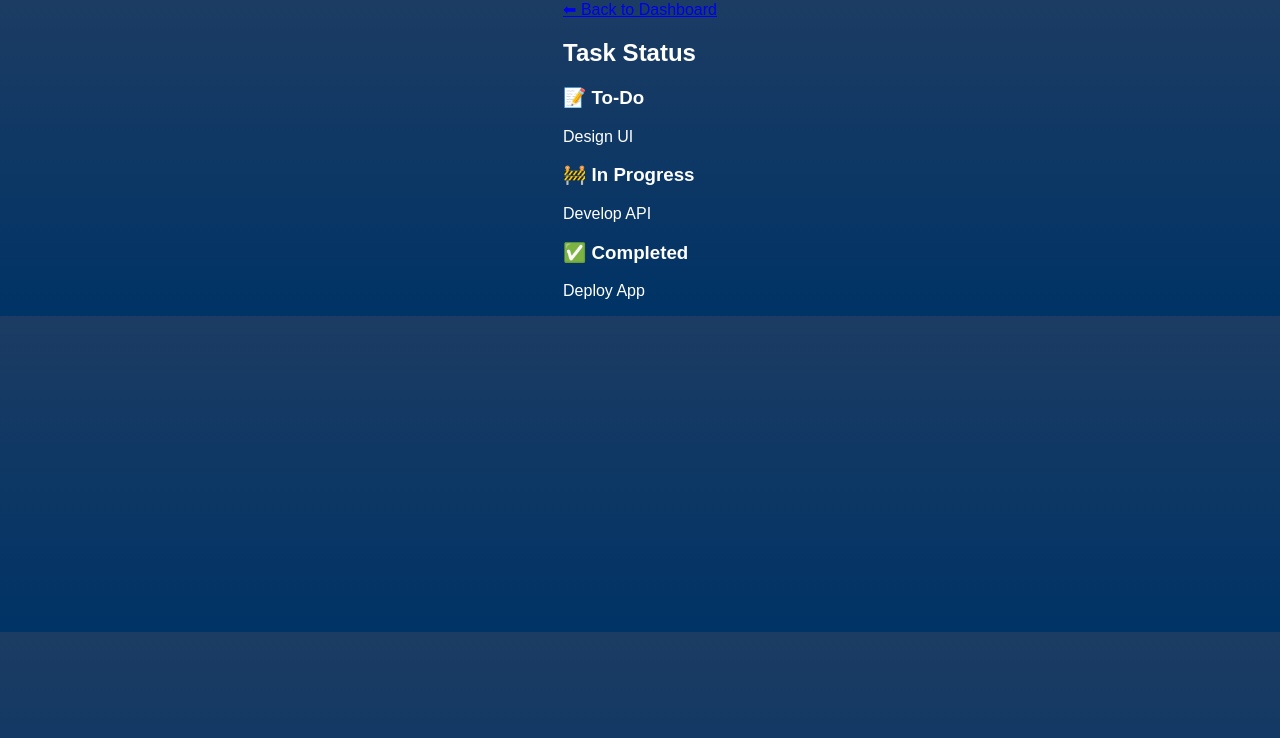
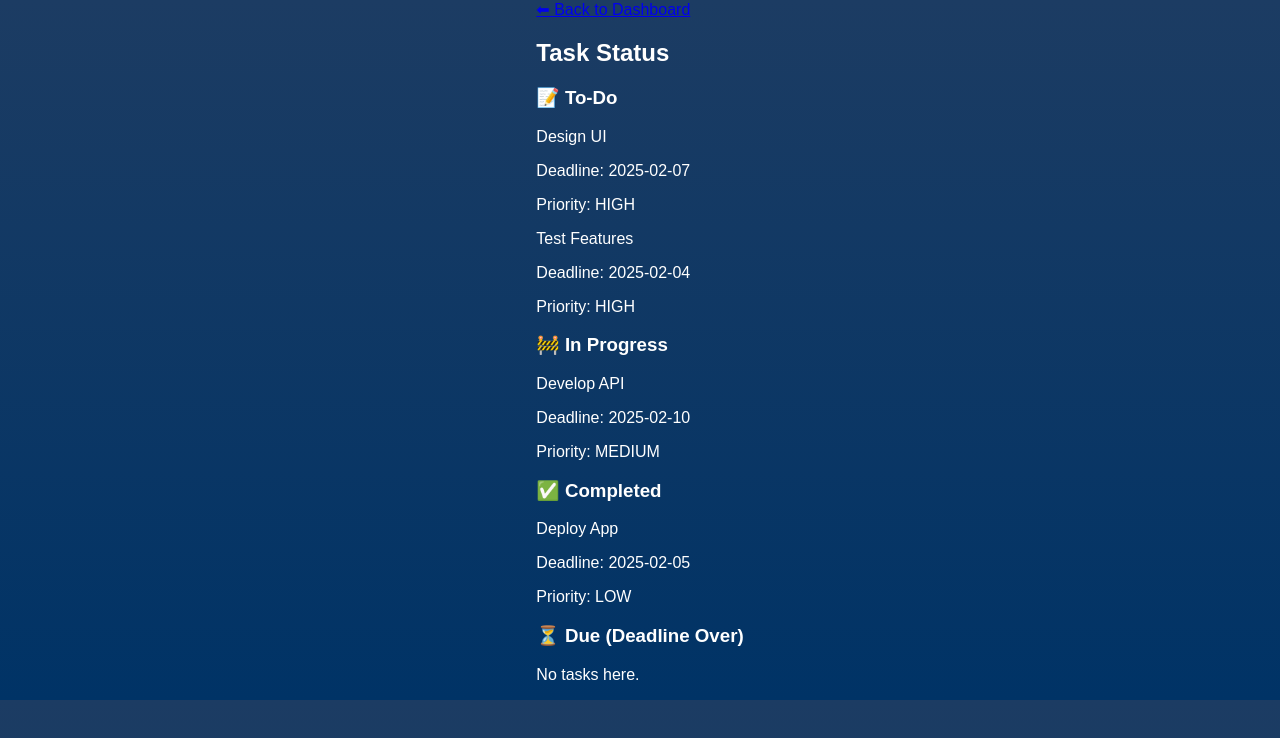
Before and after one commit to Sivasaktih/Task-Management, a React (Create React App) app: page /task-status in a window 1280 px wide. Shown: the top 738 px of the page. Built offline with nearby package versions, Linux system fonts and the light colour scheme.

Commit message:
taskstatus under progress

```diff
--- a/src/index.css
+++ b/src/index.css
@@ -1,3 +1,7 @@
+@tailwind base;
+@tailwind components;
+@tailwind utilities;
+
 body {
   margin: 0;
   font-family: -apple-system, BlinkMacSystemFont, 'Segoe UI', 'Roboto', 'Oxygen',
--- a/src/pages/Dashboard.js
+++ b/src/pages/Dashboard.js
@@ -27,7 +27,7 @@ export default function Dashboard() {
 
       <div className="content">
         <div className="topbar">
-          <h1 className="font-white">My Tasks</h1>
+          <h1 className="text-white">My Tasks</h1>
           <input type="text" className="search-bar" placeholder="Filter and search" />
         </div>
 
--- a/src/pages/TastStatus.js
+++ b/src/pages/TastStatus.js
@@ -1,38 +1,72 @@
 import { Link } from "react-router-dom";
-import { useState } from "react";
+import { useState, useEffect } from "react";
 
 export default function TaskStatus() {
   const [tasks, setTasks] = useState([
-    { id: 1, name: "Design UI", status: "todo" },
-    { id: 2, name: "Develop API", status: "in-progress" },
-    { id: 3, name: "Deploy App", status: "completed" }
+    { id: 1, name: "Design UI", status: "todo", priority: "high", deadline: "2025-02-07" },
+    { id: 2, name: "Develop API", status: "in-progress", priority: "medium", deadline: "2025-02-10" },
+    { id: 3, name: "Deploy App", status: "completed", priority: "low", deadline: "2025-02-05" },
+    { id: 4, name: "Test Features", status: "todo", priority: "high", deadline: "2025-02-04" }
   ]);
 
-  const todoTasks = tasks.filter(task => task.status === "todo");
-  const inProgressTasks = tasks.filter(task => task.status === "in-progress");
-  const completedTasks = tasks.filter(task => task.status === "completed");
+  // ✅ Auto-move overdue tasks to "Due" section
+  useEffect(() => {
+    const today = new Date().toISOString().split("T")[0]; // Get today's date (YYYY-MM-DD)
+    setTasks(prevTasks =>
+      prevTasks.map(task =>
+        task.status !== "completed" && task.deadline < today
+          ? { ...task, status: "due" }
+          : task
+      )
+    );
+  }, []);
 
   return (
     <div className="task-status-page p-6">
       <Link to="/dashboard" className="text-blue-500 underline">⬅ Back to Dashboard</Link>
       <h2 className="text-xl font-bold mb-4">Task Status</h2>
 
-      <div className="grid grid-cols-3 gap-4">
-        <div className="bg-gray-100 p-4 rounded">
-          <h3 className="font-semibold mb-2">📝 To-Do</h3>
-          {todoTasks.map(task => <p key={task.id} className="p-2 bg-white rounded shadow mb-2">{task.name}</p>)}
-        </div>
-
-        <div className="bg-blue-100 p-4 rounded">
-          <h3 className="font-semibold mb-2">🚧 In Progress</h3>
-          {inProgressTasks.map(task => <p key={task.id} className="p-2 bg-white rounded shadow mb-2">{task.name}</p>)}
-        </div>
-
-        <div className="bg-green-100 p-4 rounded">
-          <h3 className="font-semibold mb-2">✅ Completed</h3>
-          {completedTasks.map(task => <p key={task.id} className="p-2 bg-white rounded shadow mb-2">{task.name}</p>)}
-        </div>
+      <div className="grid grid-cols-4 gap-4">
+        <TaskColumn title="📝 To-Do" tasks={tasks} status="todo" color="gray-100" />
+        <TaskColumn title="🚧 In Progress" tasks={tasks} status="in-progress" color="blue-100" />
+        <TaskColumn title="✅ Completed" tasks={tasks} status="completed" color="green-100" />
+        <TaskColumn title="⏳ Due (Deadline Over)" tasks={tasks} status="due" color="red-100" />
       </div>
     </div>
   );
 }
+
+// ✅ Reusable Task Column Component
+function TaskColumn({ title, tasks, status, color }) {
+  const filteredTasks = tasks.filter(task => task.status === status);
+
+  return (
+    <div className={`bg-${color} p-4 rounded shadow`}>
+      <h3 className="font-semibold mb-2">{title}</h3>
+      {filteredTasks.length > 0 ? (
+        filteredTasks.map(task => (
+          <div key={task.id} className="p-2 bg-white rounded shadow mb-2">
+            <p className="font-medium">{task.name}</p>
+            <p className="text-sm text-gray-600">Deadline: {task.deadline}</p>
+            <p className="text-sm">
+              Priority: <PriorityBadge priority={task.priority} />
+            </p>
+          </div>
+        ))
+      ) : (
+        <p className="text-gray-500">No tasks here.</p>
+      )}
+    </div>
+  );
+}
+
+// ✅ Priority Badge Component
+function PriorityBadge({ priority }) {
+  const colors = {
+    low: "text-green-500",
+    medium: "text-yellow-500",
+    high: "text-red-500"
+  };
+
+  return <span className={`${colors[priority]} font-bold`}>{priority.toUpperCase()}</span>;
+}
```
Also changed, not shown: package.json (+10 -0 lines), tailwind.config.js (added, +10 -0 lines), 1 other file (tests, documents, lock files or other folders).
